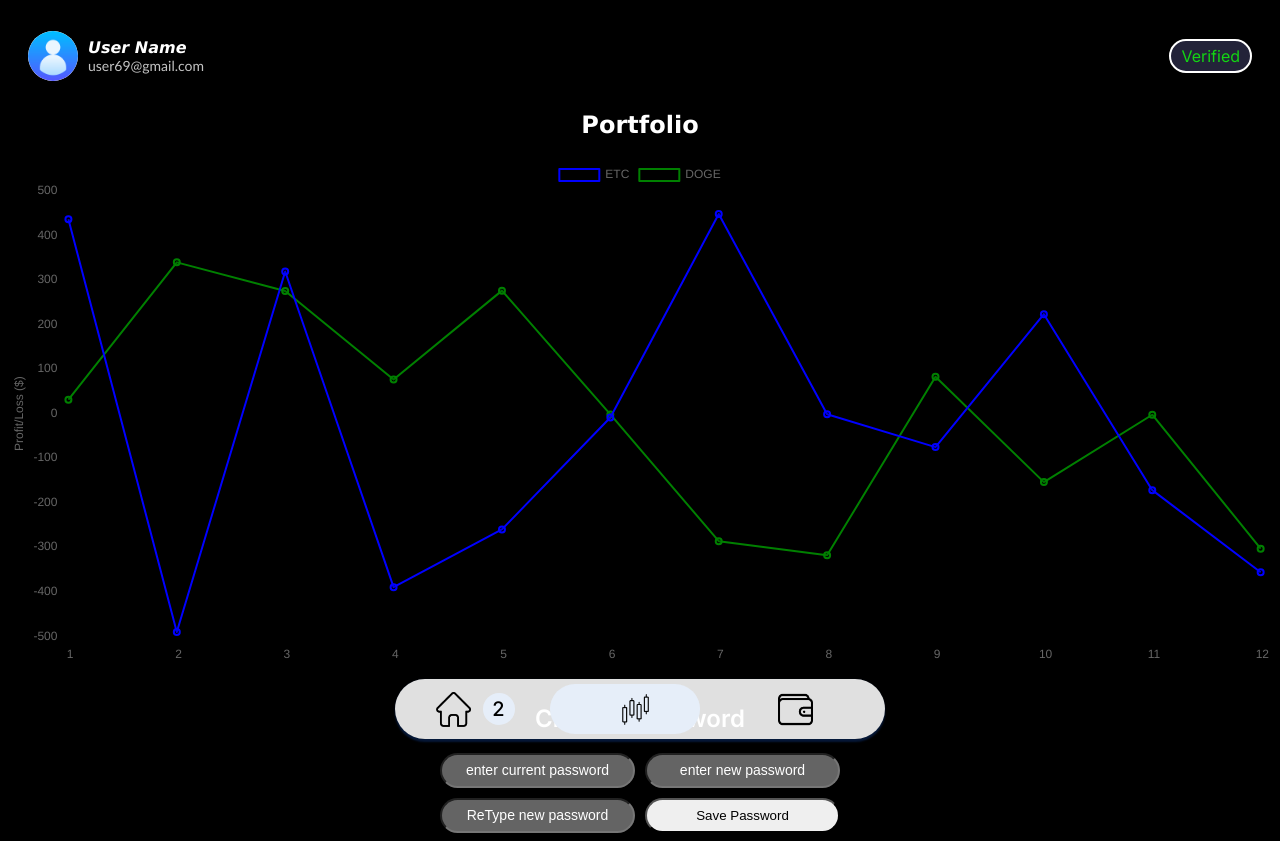
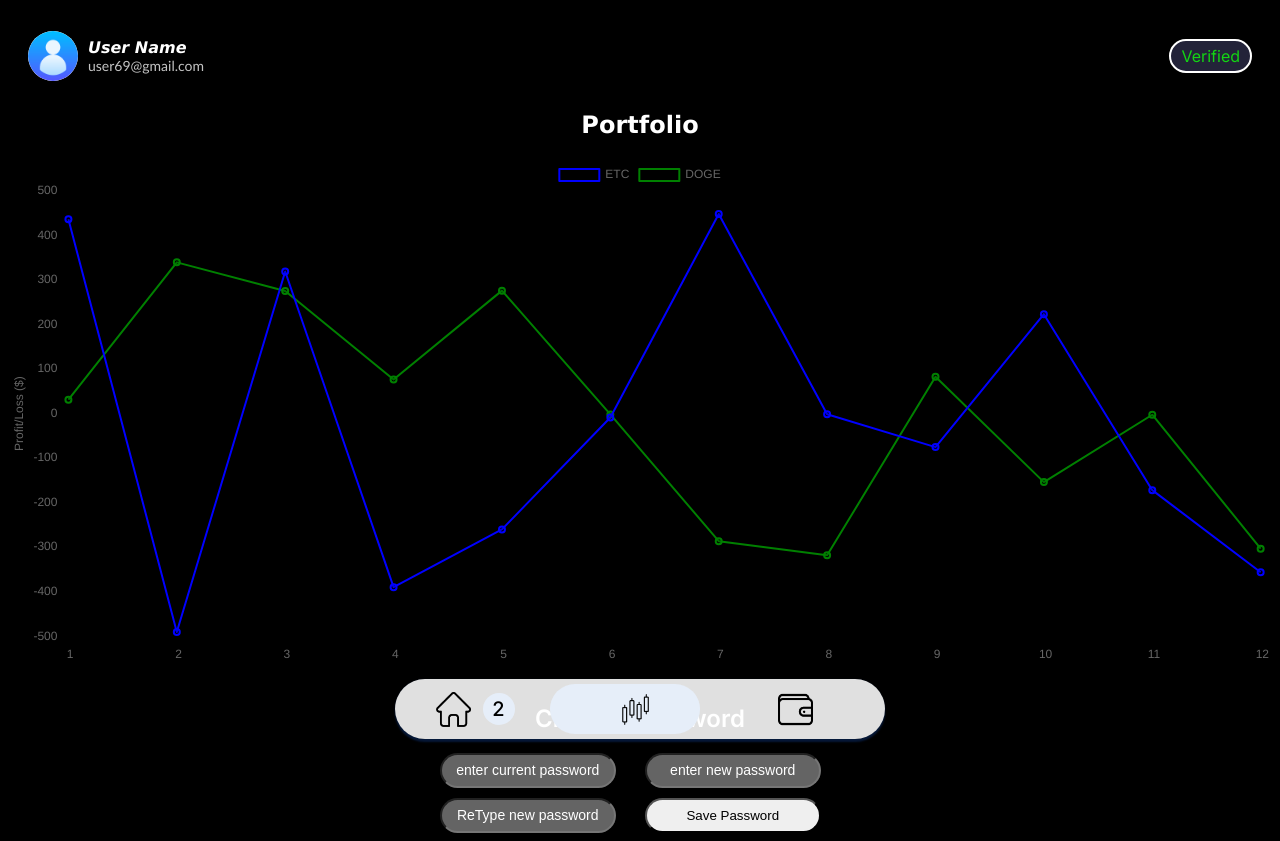
Before and after one commit to R1SH4BH81/coin-vault, a plain HTML site: page user.html in a window 1280 px wide. Shown: the part 61-902 px from the top of the page. Drawn offline with nearby package versions, Linux system fonts and the light colour scheme.

Commit message:
Update user.html

```diff
--- a/user.html
+++ b/user.html
@@ -205,11 +205,13 @@ input {
 .pass{
     border-radius: 25px;
     height: 35px;
+    width: 90%;
     background-color: rgba(255, 255, 255, 0.393);
 }
 .passbutton{
     border-radius: 25px;
     height: 35px;
+    width: 90%;
 
 }
 
```
